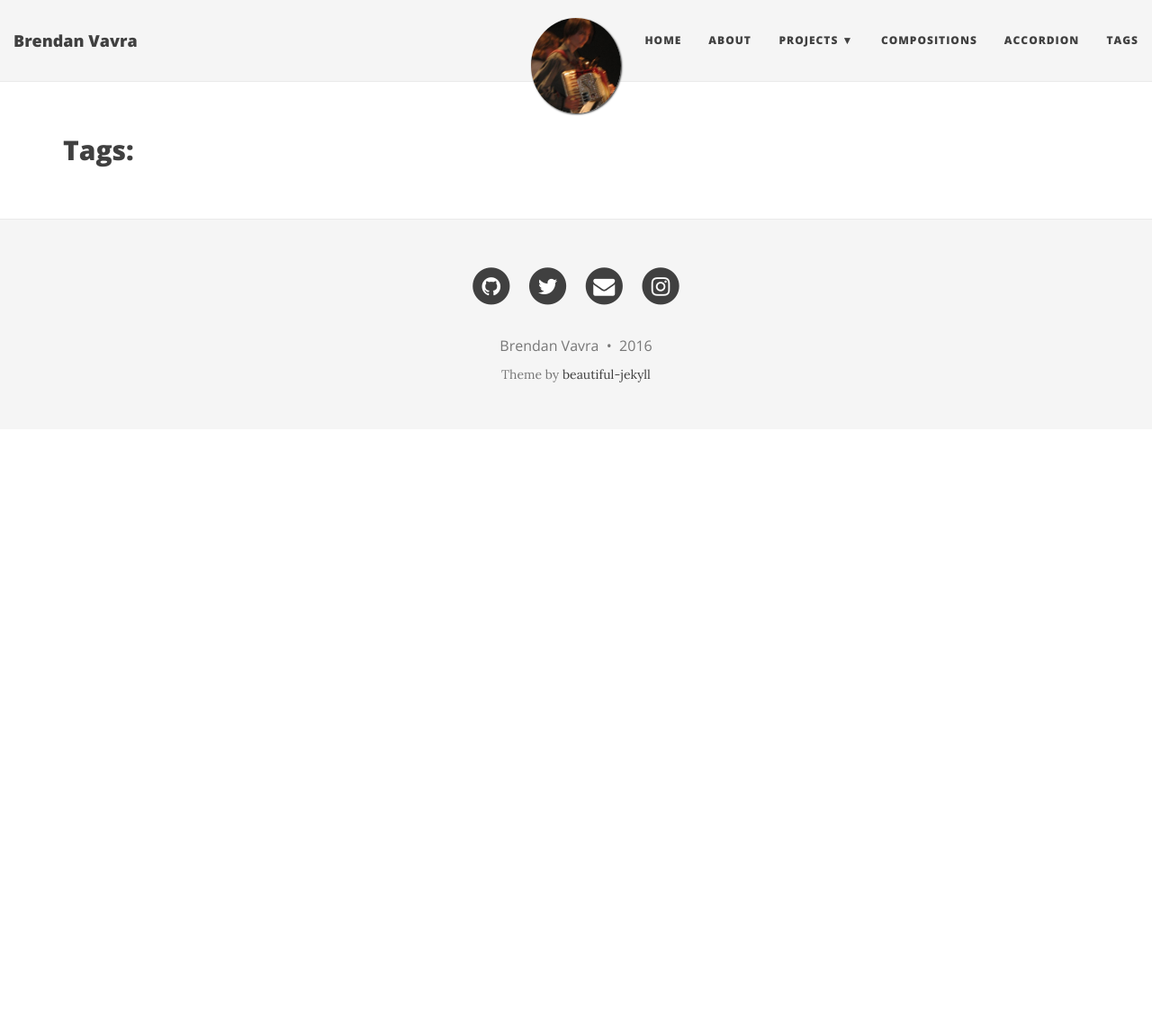
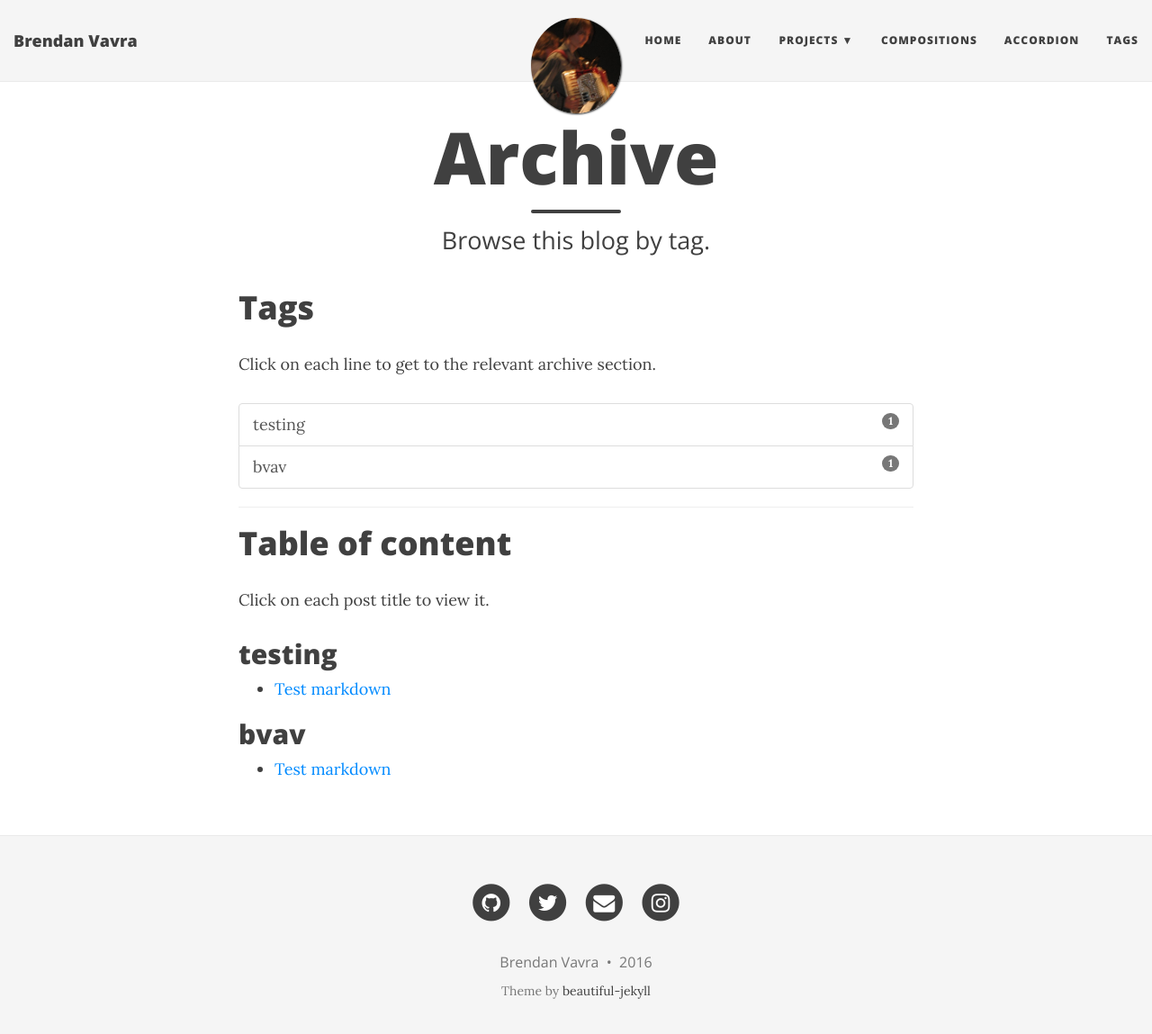
Before and after one commit to bvavra/bvavra.github.io, a Jekyll site: the page built from tags.md, in a window 1280 px wide and 1162 px high. Shown: the top 1149 px of the window at 90% size. Built offline with Jekyll 4.4.1, drawn with Linux system fonts in a browser that asks for light colours; nearby versions of some CDN libraries.

Commit message:
try this...

```diff
--- a/tags.md
+++ b/tags.md
@@ -1,7 +1,55 @@
 ---
-layout: tag_index
-title: Tags
-subtitle: Find stuff by tag!
+layout: page
+title: Archive
+subtitle: Browse this blog by tag.
 ---
 
-//TODO - figure out how to get tags to work
+# Tags
+Click on each line to get to the relevant archive section.
+
+<div class='list-group'>
+  {% assign tags_list = site.tags %}
+
+  {% if tags_list.first[0] == null %}
+    {% for tag in tags_list %}
+      <a href="/tags#{{ tag }}-ref" class='list-group-item'>
+        {{ tag }} <span class='badge'>{{ site.tags[tag].size }}</span>
+      </a>
+    {% endfor %}
+  {% else %}
+    {% for tag in tags_list %}
+      <a href="/tags#{{ tag[0] }}-ref" class='list-group-item'>
+        {{ tag[0] }} <span class='badge'>{{ tag[1].size }}</span>
+      </a>
+    {% endfor %}
+  {% endif %}
+
+  {% assign tags_list = nil %}
+</div>
+
+<hr>
+
+# Table of content
+Click on each post title to view it.
+
+{% for tag in site.tags %}
+  <h2 class='tag-header' id="{{ tag[0] }}-ref">{{ tag[0] }}</h2>
+  <ul>
+    {% assign pages_list = tag[1] %}
+
+    {% for node in pages_list %}
+      {% if node.title != null %}
+        {% if group == null or group == node.group %}
+          {% if page.url == node.url %}
+          <li class="active"><a href="{{node.url}}" class="active">{{node.title}}</a></li>
+          {% else %}
+          <li><a href="{{node.url}}">{{node.title}}</a></li>
+          {% endif %}
+        {% endif %}
+      {% endif %}
+    {% endfor %}
+
+    {% assign pages_list = nil %}
+    {% assign group = nil %}
+  </ul>
+{% endfor %}
```
